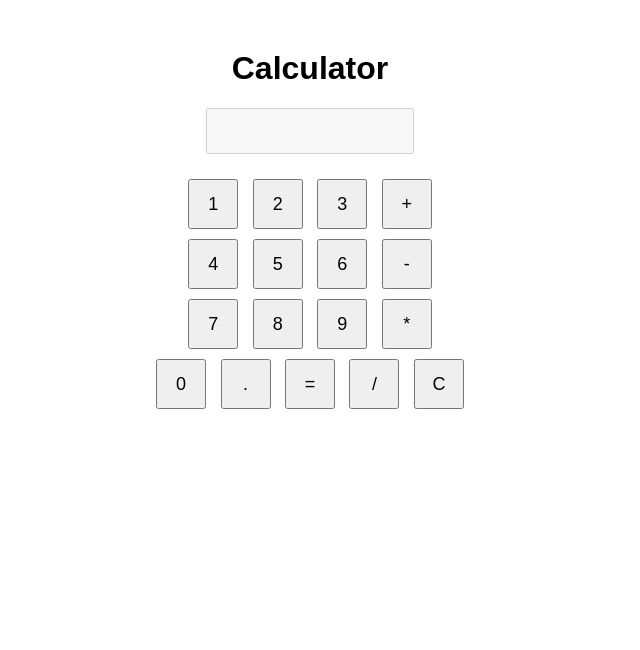
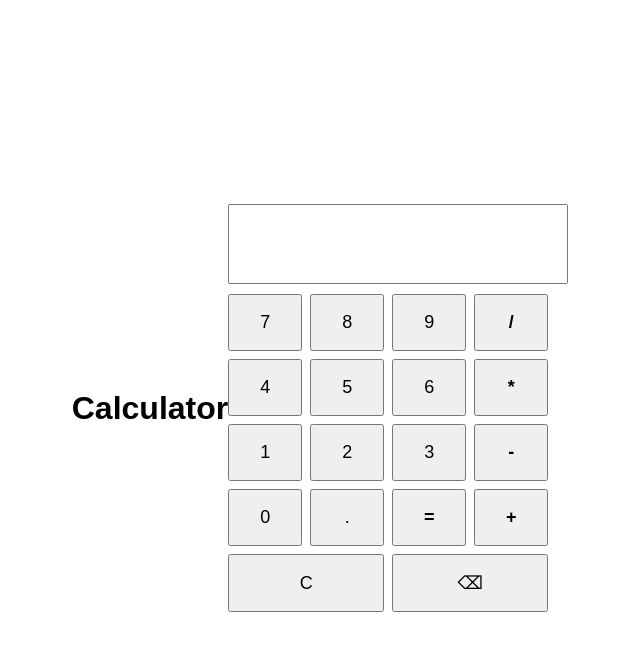
Before and after one commit to Prosper2237/Prosper-Portfolio, a plain HTML site: page projects/calclator/index.html in a window 1280 px wide. Shown: the whole page, without its empty margins (330-970 px from the left). Drawn offline with Linux system fonts and the light colour scheme.

Commit message:
major update

```diff
--- a/projects/calclator/index.html
+++ b/projects/calclator/index.html
@@ -10,25 +10,34 @@
 
 <body>
     <h1>Calculator</h1>
-    <input type="text" id="display" disabled>
-    <div class="buttons">
-        <button onclick="press('1')">1</button>
-        <button onclick="press('2')">2</button>
-        <button onclick="press('3')">3</button>
-        <button onclick="press('+')">+</button><br>
-        <button onclick="press('4')">4</button>
-        <button onclick="press('5')">5</button>
-        <button onclick="press('6')">6</button>
-        <button onclick="press('-')">-</button><br>
-        <button onclick="press('7')">7</button>
-        <button onclick="press('8')">8</button>
-        <button onclick="press('9')">9</button>
-        <button onclick="press('*')">*</button><br>
-        <button onclick="press('0')">0</button>
-        <button onclick="press('.')">.</button>
-        <button onclick="calculate()">=</button>
-        <button onclick="press('/')">/</button>
-        <button onclick="clearDisplay()">C</button>
+    <div class="calc">
+        <input type="text" id="display" readonly>
+        <div class="keys">
+            <button type="button" data-val="7" class="btn">7</button>
+            <button type="button" data-val="8" class="btn">8</button>
+            <button type="button" data-val="8" class="btn">9</button>
+            <button type="button" data-val="/" class="btn op">/</button>
+
+            <button type="button" data-val="4" class="btn">4</button>
+            <button type="button" data-val="5" class="btn">5</button>
+            <button type="button" data-val="6" class="btn">6</button>
+            <button type="button" data-val="*" class="btn op">*</button>
+
+            <button type="button" data-val="1" class="btn">1</button>
+            <button type="button" data-val="2" class="btn">2</button>
+            <button type="button" data-val="3" class="btn">3</button>
+            <button type="button" data-val="-" class="btn op">-</button>
+
+            <button type="button" data-val="0" class="btn">0</button>
+            <button type="button" data-val="." class="btn">.</button>
+            <button type="button" id="eq" class="btn eq">=</button>
+            <button type="button" data-val="+" class="btn op">+</button>
+
+            <button type="button" id="clear" class="btn wide">C</button>
+            <button type="button" id="back" class="btn wide">⌫</button>
+
+
+        </div>
     </div>
     <script src="script.js"></script>
 </body>
--- a/projects/calclator/script.js
+++ b/projects/calclator/script.js
@@ -1,16 +1,31 @@
-function press(value) {
-document.getElementById("display").value += value;
-}
+const display = document.getElementById('display');
+const keys = document.querySelector('.keys');
 
-function calculate() {
-   try {
-     document.getElementById("display").value = eval(document.getElementById("display").value);
+keys.addEventListener('click', (e) => {
+    const btn = e.target.closest('button');
+    if (!btn) return;
 
-   } catch {
-    alert("Invalid Expression");
-   }
-}
-
-function clearDisplay() {
-    document.getElementById("display").value = "";
-}
+    if (btn.id === 'clear') {
+        display.value = '';
+        return;
+    }
+    if (btn.id === 'back') {
+        display.value = display.value.slice(0, -1);
+        return;
+    }
+    if (btn.id === 'eq') {
+        try{
+            // evaluate sagfely (basic)
+            // eslint-disable-next-line no-eval
+            const result =  eval(display.value);
+            display.value = (result !== undefined) ? result : '';
+        } catch {
+            display.value = 'Error';
+        }
+        return;
+    }
+    const val = btn.dataset.val;
+    if (val !== undefined) {
+        display.value += val;
+    }
+});
--- a/projects/calclator/style.css
+++ b/projects/calclator/style.css
@@ -1,20 +1,44 @@
 body {
-    text-align: center;
-    font-family: Arial, sans-serif;
-    margin-top: 50px;
+    display: flex;
+    align-items: center;
+    justify-content: center;
+    min-height: 100vh;
+    font-family: Arial, Helvetica, sans-serif;
 }
 
-input {
-    width: 200px;
-    height: 40px;
-    text-align: right;
-    font-size: 20px;
-    margin-bottom: 20px;
+.calc {
+    width: 320px;
 }
 
-.buttons button {
-    width: 50px;
-    height: 50px;
-    margin: 5px;
+#display {
+    width: 100%;
+    height: 60px;
+    font-size: 28px;
+    text-align: right;
+    padding: 8px;
+    margin-bottom: 10px;
+}
+
+.btn {
+    padding: 16px;
     font-size: 18px;
+    cursor: pointer;
 }
+
+.keys {
+    display: grid;
+    grid-template-columns: repeat(4, 1fr);
+    gap: 8px;
+}
+
+.op {
+    font-weight: bold;
+}
+
+.eq {
+    font-weight: bold;
+}
+
+.wide {
+    grid-column: span 2;
+}
```
Also changed, not shown: index.html (+19 -19 lines), script.js (+34 -8 lines), style.css (+52 -8 lines).
